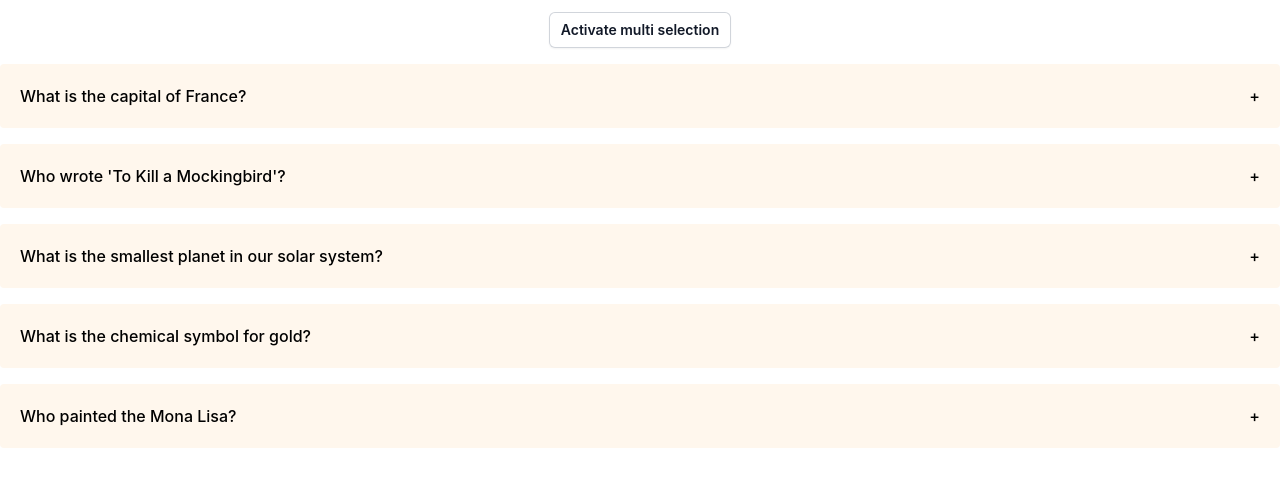
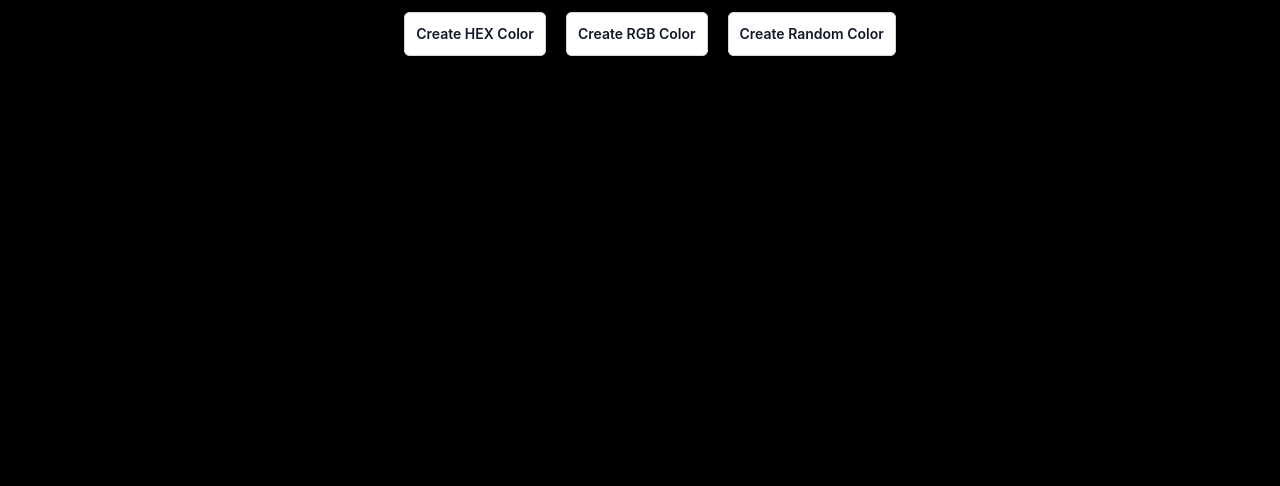
Before and after one commit to UlianaNad/react-practice, a React (Create React App) app: page / in a window 1280 px wide. Shown: the top 486 px of the page. Built offline with nearby package versions, Linux system fonts and the light colour scheme.

Commit message:
added createColor component

```diff
--- a/src/App.js
+++ b/src/App.js
@@ -1,10 +1,12 @@
 import './App.css';
 import Accordion from './components/Accordion';
+import RandomColor from './components/RandomColor';
 
 function App() {
   return (
     <div className="App">
-      <Accordion />
+      {/* <Accordion /> */}
+      <RandomColor/>
     </div>
   );
 }
--- /dev/null
+++ b/src/components/RandomColor/index.jsx
@@ -0,0 +1,77 @@
+import React, { useState } from "react";
+
+const RandomColor = () => {
+  const [typeOfColor, setTypeOfColor] = useState("hex");
+  const [color, setColor] = useState("#000000");
+
+  const randomColorUtility = (length) => {
+    return Math.floor(Math.random() * length);
+  };
+
+  const handleCreateRandomHexColor = () => {
+    const hex = [
+      "1",
+      "2",
+      "3",
+      "4",
+      "5",
+      "6",
+      "7",
+      "8",
+      "9",
+      "A",
+      "B",
+      "C",
+      "D",
+      "E",
+      "F"
+    ];
+    let hexColor = "#";
+
+    for (let i = 0; i < 6; i++) {
+      hexColor += hex[randomColorUtility(hex.length)];
+    }
+    console.log(hexColor);
+    setColor(hexColor);
+  };
+  const handleCreateRandomRgbColor = () => {
+    const r = randomColorUtility(256);
+    const g = randomColorUtility(256);
+    const b = randomColorUtility(256);
+
+    setColor(`rgb${r}, ${g}, ${b}`);
+  };
+
+  return (
+    <div className="w-screen h-screen pt-3" style={{ background: color }}>
+      <button
+        onClick={() => setTypeOfColor("hex")}
+        className="inline-flex items-center rounded-md bg-white px-3 py-3 ml-5 text-sm font-semibold text-gray-900 shadow-sm ring-1 ring-inset ring-gray-300 hover:bg-gray-50"
+      >
+        Create HEX Color
+      </button>
+      <button
+        onClick={() => setTypeOfColor("rgb")}
+        className="inline-flex items-center rounded-md bg-white px-3 py-3 ml-5 text-sm font-semibold text-gray-900 shadow-sm ring-1 ring-inset ring-gray-300 hover:bg-gray-50"
+      >
+        Create RGB Color
+      </button>
+      <button
+        onClick={
+          typeOfColor === "hex"
+            ? handleCreateRandomHexColor
+            : handleCreateRandomRgbColor
+        }
+        className="inline-flex items-center rounded-md bg-white px-3 py-3 ml-5 text-sm font-semibold text-gray-900 shadow-sm ring-1 ring-inset ring-gray-300 hover:bg-gray-50"
+      >
+        Create Random Color
+      </button>
+      <div className="flex justify-center">
+        <h3>{typeOfColor === "rgb" ? "RGB color" : "HEX color"}</h3>
+        <h1>{color}</h1>
+      </div>
+    </div>
+  );
+};
+
+export default RandomColor;
```
